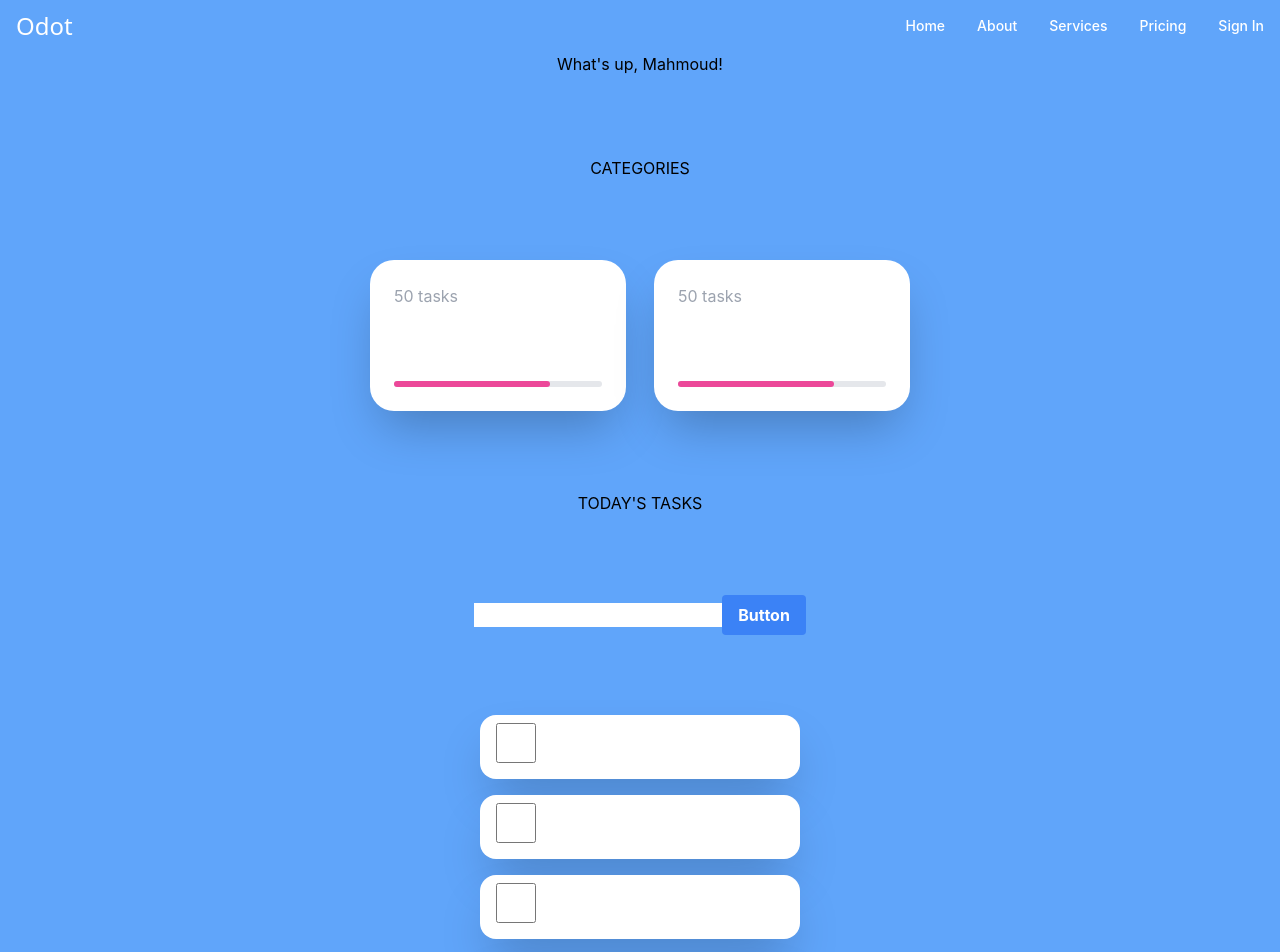
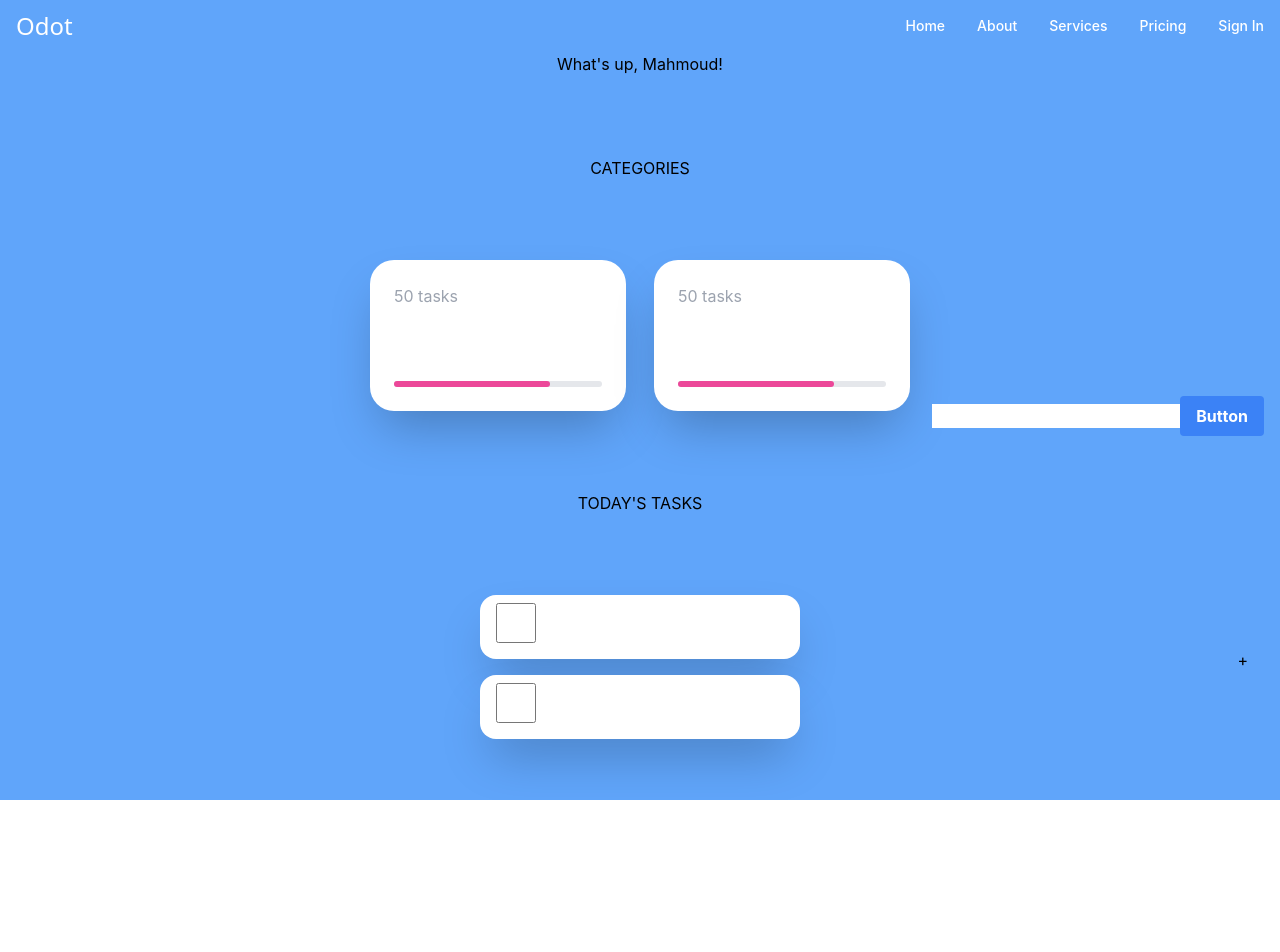
Before and after one commit to YASSlNE/TodoApp, a React (Create React App) app: page /signed in a window 1280 px wide. Shown: the top 952 px of the page. After the commit the page ends 800 px from the top, so only its background shows below. Built offline with nearby package versions, Linux system fonts and the light colour scheme.

Commit message:
button adds task to the task list

```diff
--- a/package.json
+++ b/package.json
@@ -10,6 +10,7 @@
     "react-dom": "^18.1.0",
     "react-router-dom": "^6.3.0",
     "react-scripts": "5.0.1",
+    "uuid": "^8.3.2",
     "web-vitals": "^2.1.4"
   },
   "scripts": {
--- a/src/components/Card.jsx
+++ b/src/components/Card.jsx
@@ -4,7 +4,7 @@ function Card() {
   return (
     <>
     <div className="flex justify-center">
-  <div className="bg-blue-700 block w-64 h-30 p-6 rounded-3xl shadow-2xl bg-white max-w-sm">
+  <div className="bg-blue-800 block w-64 h-30 p-6 rounded-3xl shadow-2xl bg-white max-w-sm">
     <p className="text-gray-400 text-base mb-4">
       50 tasks
     </p>
--- a/src/components/Task.jsx
+++ b/src/components/Task.jsx
@@ -8,7 +8,7 @@ function Task({Title}) {
   return (
     <>
         <div className="flex justify-center">
-  <div className="bg-blue-700 w-80 h-16 rounded-2xl shadow-2xl bg-white ">
+  <div className="bg-blue-800 w-80 h-16 rounded-2xl shadow-2xl bg-white ">
   <div className="inline-flex gap-4">
       <div className='pl-4 pt-2'>
       <input type="checkbox" class="form-checkbox h-10 w-10 accent-pink-500"/>
--- a/src/components/Ziw.jsx
+++ b/src/components/Ziw.jsx
@@ -2,15 +2,35 @@ import React from 'react'
 import Card from './Card'
 import Task from './Task'
 import { useState } from 'react';
+import {v4 as uuidv4} from 'uuid'
+
 function Ziw() {
-  const [Text, setText]=useState(["sfqsd"]);
-  const addTask=(Text)=>{
-    console.log(Text)
+
+  const [HideForm,setHideForm]=useState(true);
+
+
+  const [Text, setText]=useState([{
+    key:1,
+    value:'Task1'
+  },
+  {
+    key:2,
+    value:'Task2'
+  }
+    ]);
+  const [In,setIn]=useState('')
+  const handleIn=(e)=>{
+    // console.log(e.target.value)
+    setIn(e.target.value);
   }
   const handleSubmit=(e)=>{
     e.preventDefault();
-    // setTask("qlsmkdfjqsmdlkj")
-    setText(e.target.value)
+    // console.log(Text);
+    const pair={
+      key:uuidv4(),
+      value:In,
+    }
+    setText([pair,...Text])
   }
 
 
@@ -23,21 +43,22 @@ function Ziw() {
     <Card/>
     </div>
     <div>TODAY'S TASKS</div>
-    <form onSubmit={handleSubmit}>
-      <input type="text"/>
+
+
+    {HideForm ? <form className='absolute bottom-30 right-4' onSubmit={handleSubmit} >
+      <input type="text" value={In} onChange={handleIn}/>
       <button class="bg-blue-500 hover:bg-blue-700 text-white font-bold py-2 px-4 rounded">
         Button
       </button>
-    </form>
+    </form> : null}
+
+
+    <button className='absolute bottom-32 right-8 ' onClick={() => setHideForm(!HideForm)}>+</button>
+
     <div class="grid gap-4">
-      {Text.map((item)=>{
-        <Text Title={item}/>
-      })}
-    <Task/>
-    <Task/>
-    <Task/>
-    <Task/>
-    <Task/>
+    {Text.map((item)=>{
+      return <Task key={item.key} Title={item.value}/>
+    })}
     <br/>
     </div>
 
```
Also changed, not shown: 1 other file (tests, documents, lock files or other folders).
